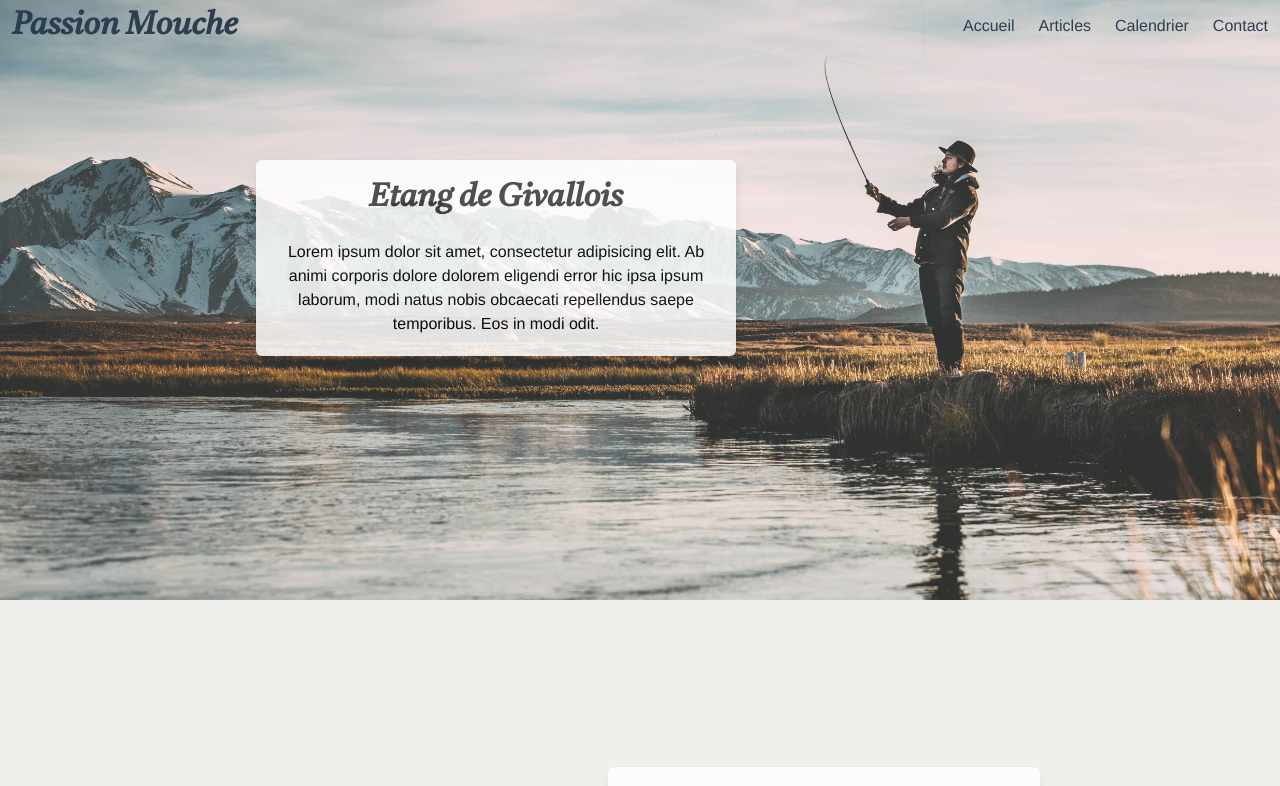
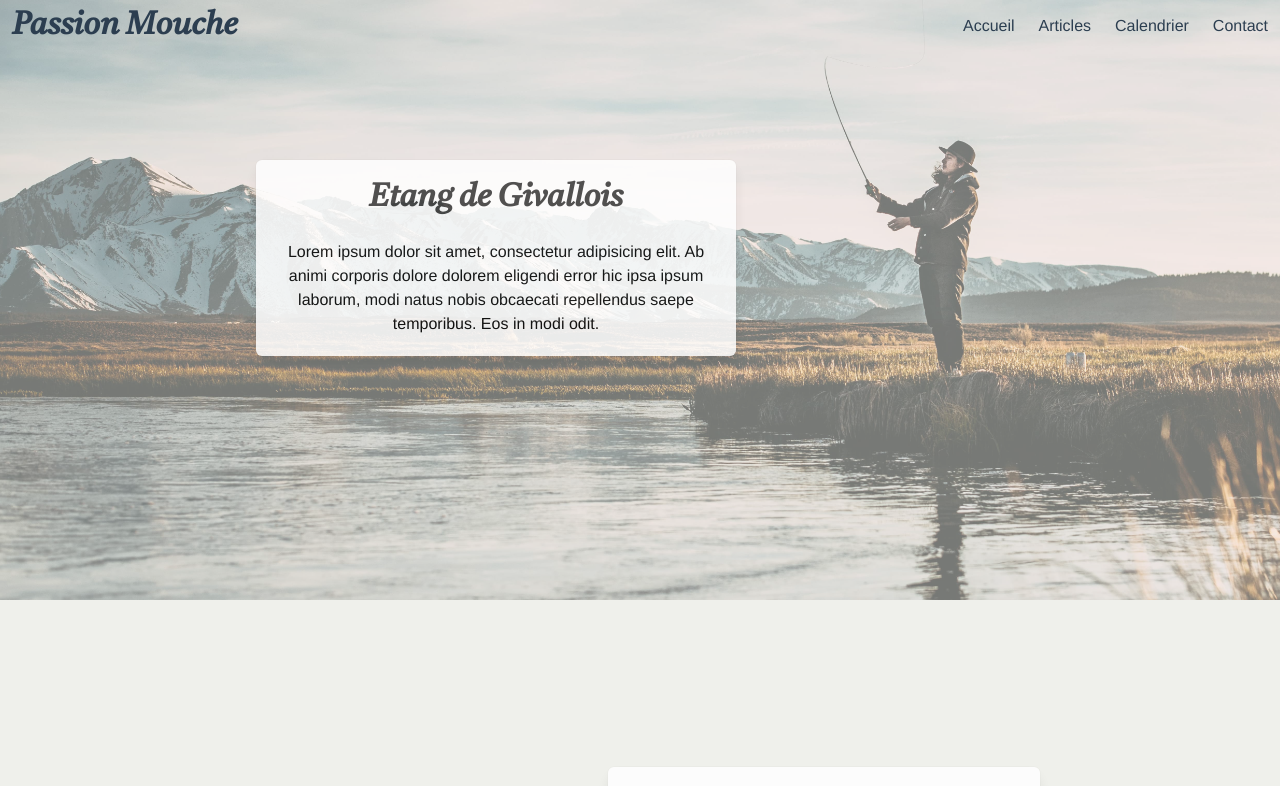
Before and after one commit to fullak/passion-mouche, a Vue app: page /#/ in a window 1280 px wide. Shown: the top 786 px of the page. Built offline with nearby package versions, Linux system fonts and the light colour scheme.

Commit message:
testing opacity

```diff
--- a/src/pages/homePage/mainHeader.vue
+++ b/src/pages/homePage/mainHeader.vue
@@ -42,6 +42,6 @@ export default {
 .background-img{
   height: 600px;
   width: max-content;
-  opacity: 80%;
+  opacity: 0.5;
 }
 </style>
```
